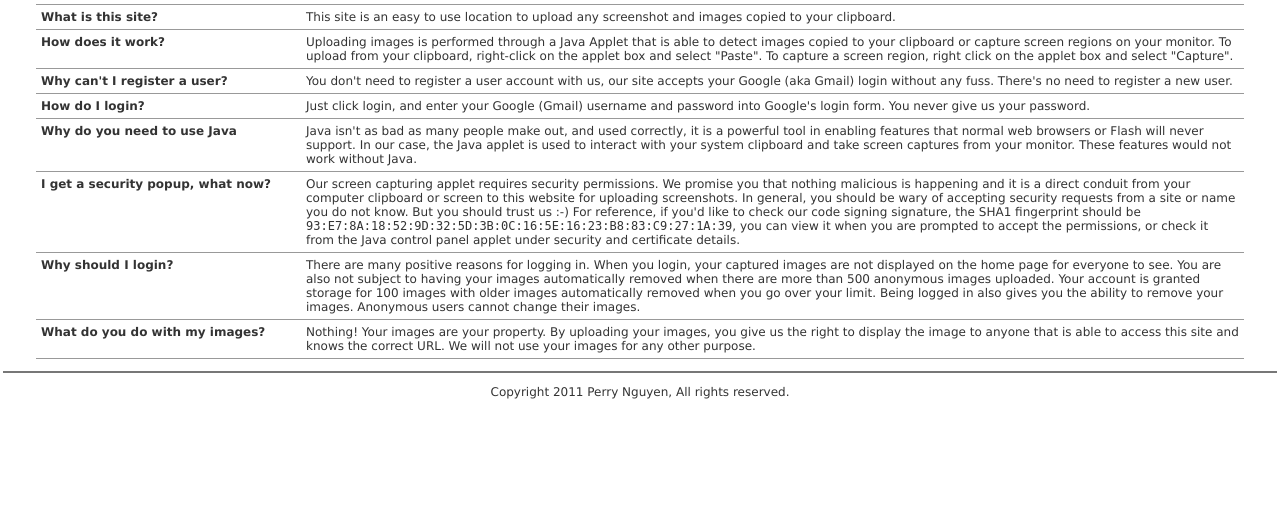
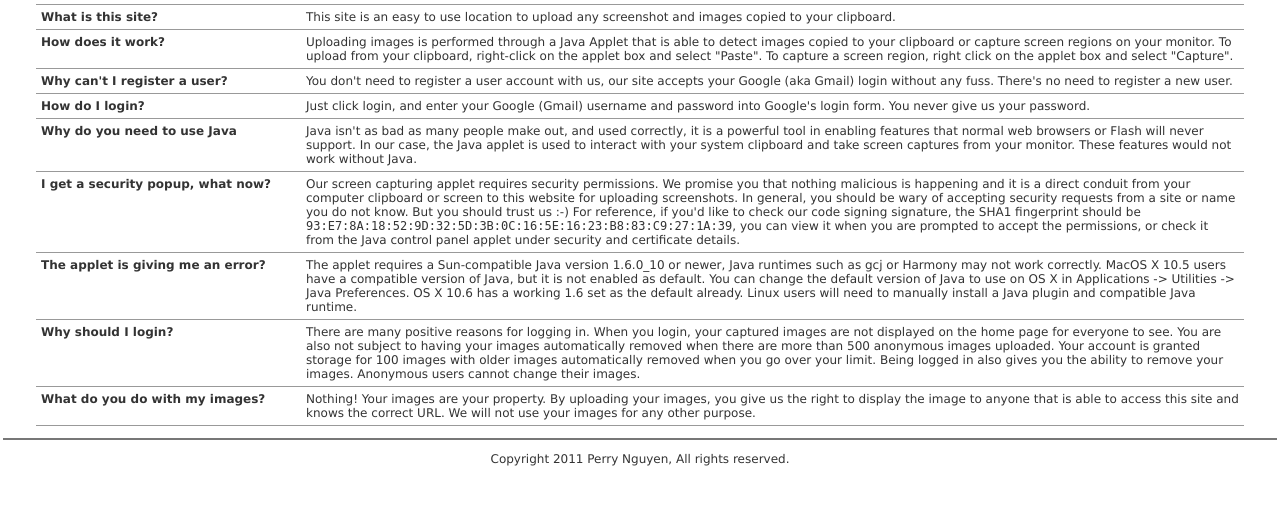
Before and after one commit to pfn/ezscreens, a Django app: template templates/faq.html in a window 1280 px wide. Shown: the part 100-605 px from the top of the page. Run offline with Django 3.2, Linux system fonts and the light colour scheme; the template is opened without the code that fills it, so the values that code supplies are empty.

Commit message:
update faq for required java versions

```diff
--- a/templates/faq.html
+++ b/templates/faq.html
@@ -37,6 +37,14 @@
     you can view it when you are prompted to accept the permissions, or check
     it from the Java control panel applet under security and certificate
     details.</dd>
+<dt>The applet is giving me an error?</dt>
+<dd>The applet requires a Sun-compatible Java version 1.6.0_10 or newer,
+    Java runtimes such as gcj or Harmony may not work correctly.  MacOS X
+    10.5 users have a compatible version of Java, but it is not enabled
+    as default.  You can change the default version of Java to use on OS X
+    in Applications -&gt; Utilities -&gt; Java Preferences.  OS X 10.6 has
+    a working 1.6 set as the default already.  Linux users will need to
+    manually install a Java plugin and compatible Java runtime.</dd>
 <dt>Why should I login?</dt>
 <dd>There are many positive reasons for logging in.  When you login, your
     captured images are not displayed on the home page for everyone to see.
```
